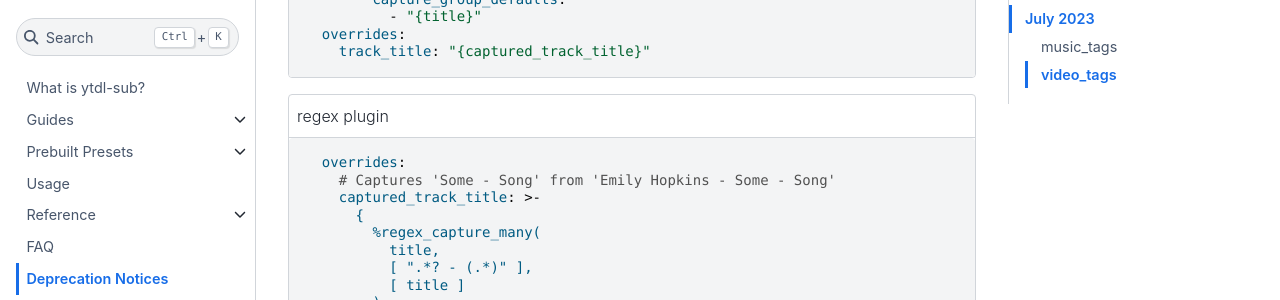
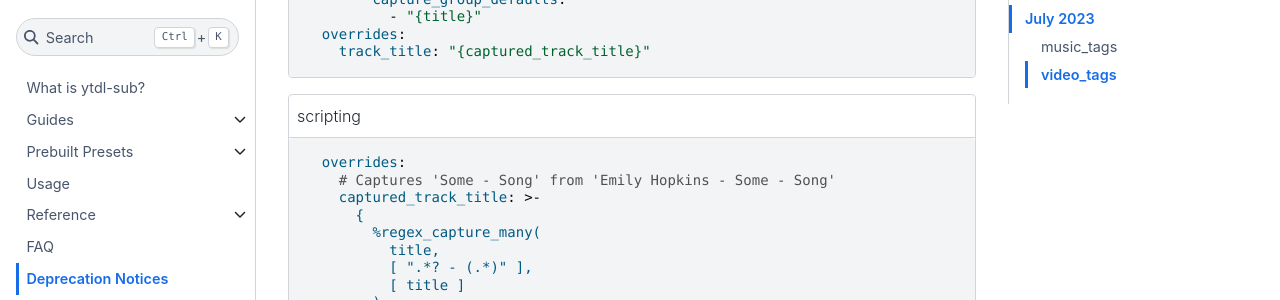
Before and after one commit to jmbannon/ytdl-sub, a Sphinx documentation site: the page built from docs/source/deprecation_notices.rst, in a window 1280 px wide and 900 px high, scrolled down 401 px. Shown: the part 154-454 px from the top of the window. Built offline with Sphinx 7.4.7 and the Sphinx Book theme 1.1.4, drawn with Linux system fonts in a browser that asks for light colours.

Commit message:
fix caption

```diff
--- a/docs/source/deprecation_notices.rst
+++ b/docs/source/deprecation_notices.rst
@@ -26,7 +26,7 @@ has been created to replicate the plugin's behavior. See the following converted
       track_title: "{captured_track_title}"
 
 .. code-block:: yaml
-  :caption: regex plugin
+  :caption: scripting
 
     overrides:
       # Captures 'Some - Song' from 'Emily Hopkins - Some - Song'
```
